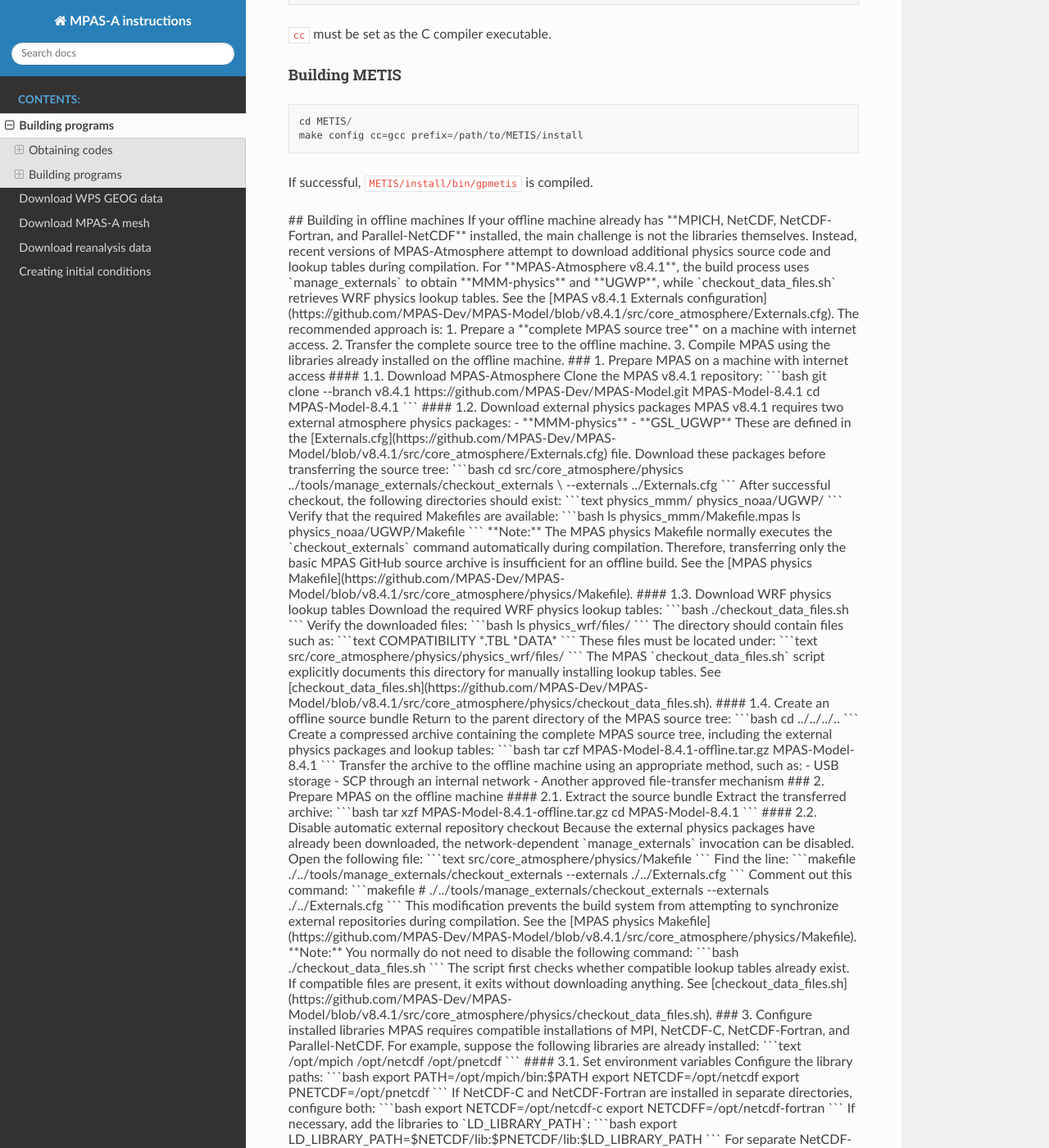
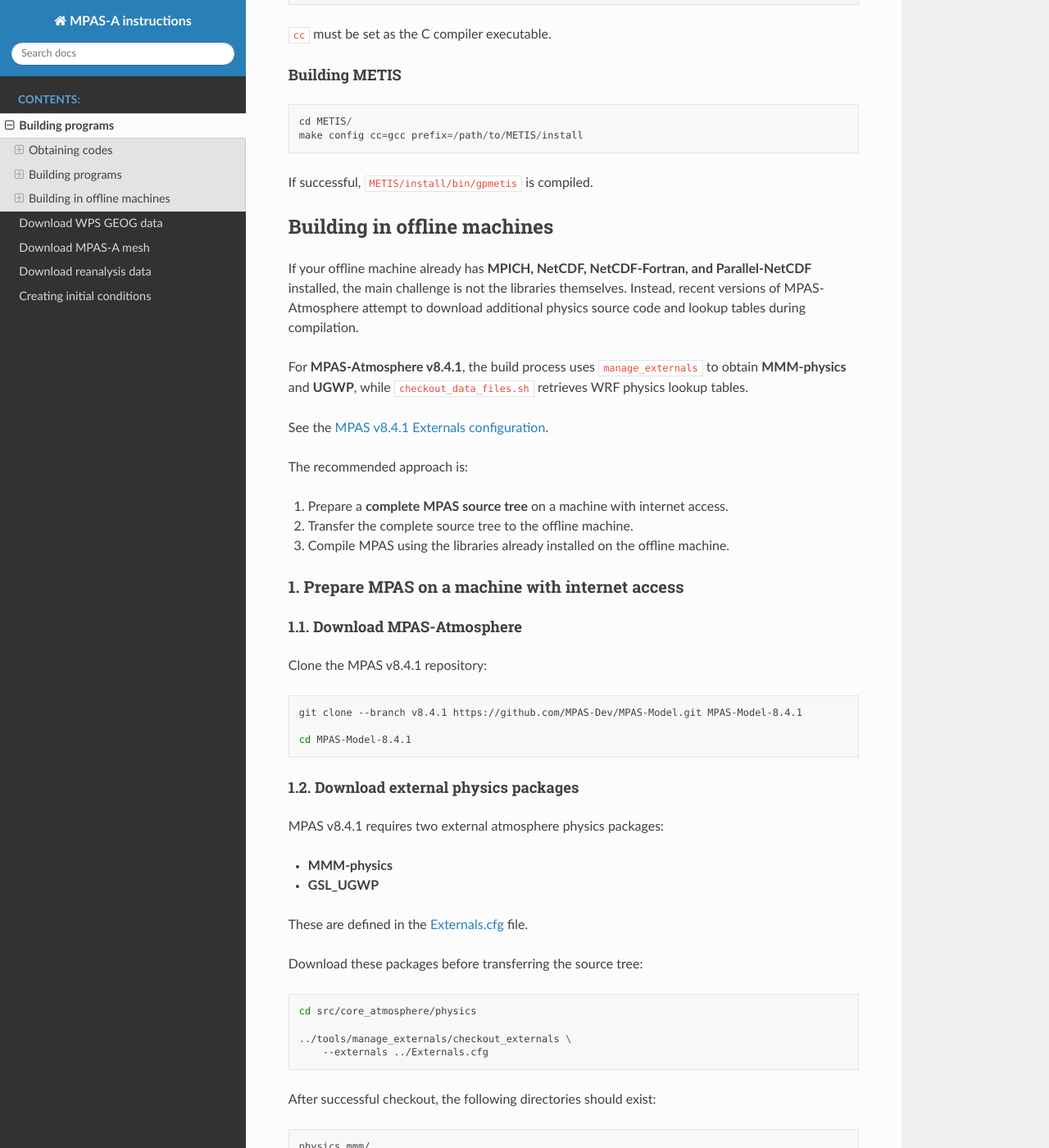
Before and after one commit to hyungyukang/MPAS-A_instructions, a Sphinx documentation site: the page built from docs/source/building/MPAS-A.md, in a window 1280 px wide and 1400 px high, scrolled down 2517 px. Shown: the whole window at 82% size. Built offline with Sphinx 7.4.7 and the Read the Docs theme 3.1.0, drawn with Linux system fonts in a browser that asks for light colours; some of the changed text lies outside the part shown.

Commit message:
Update build doc

````diff
--- a/docs/source/building/MPAS-A.md
+++ b/docs/source/building/MPAS-A.md
@@ -103,11 +103,7 @@
 If successful, `METIS/install/bin/gpmetis` is compiled.
 
 
-
-<!-------------------------------------------------------------!>
-
 ## Building in offline machines
-
 
 
 If your offline machine already has **MPICH, NetCDF, NetCDF-Fortran, and Parallel-NetCDF** installed, the main challenge is not the libraries themselves. Instead, recent versions of MPAS-Atmosphere attempt to download additional physics source code and lookup tables during compilation.
@@ -246,7 +242,7 @@
 
 Find the line:
 
-```makefile
+```bash
 ./../tools/manage_externals/checkout_externals --externals ./../Externals.cfg
 ```
 
@@ -507,6 +503,3 @@
 If both executables are generated successfully and their shared library dependencies are satisfied, the MPAS-Atmosphere build is complete.
 
 **Note:** Successful compilation does not guarantee that all runtime input files are available. Additional mesh files, initial conditions, forcing data, and physics datasets may be required depending on the simulation configuration.
-
-
-<!-------------------------------------------------------------!>
````
